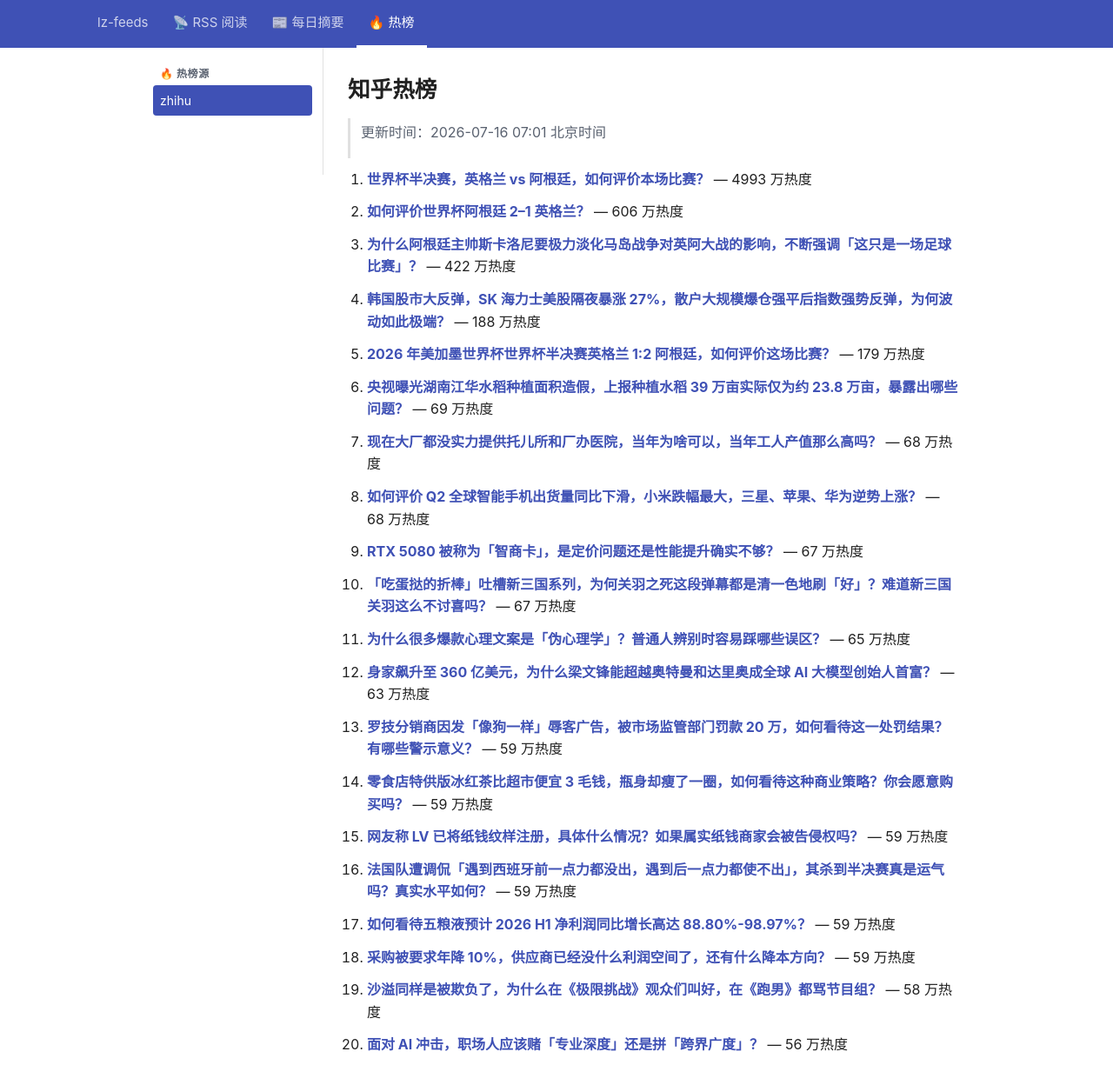
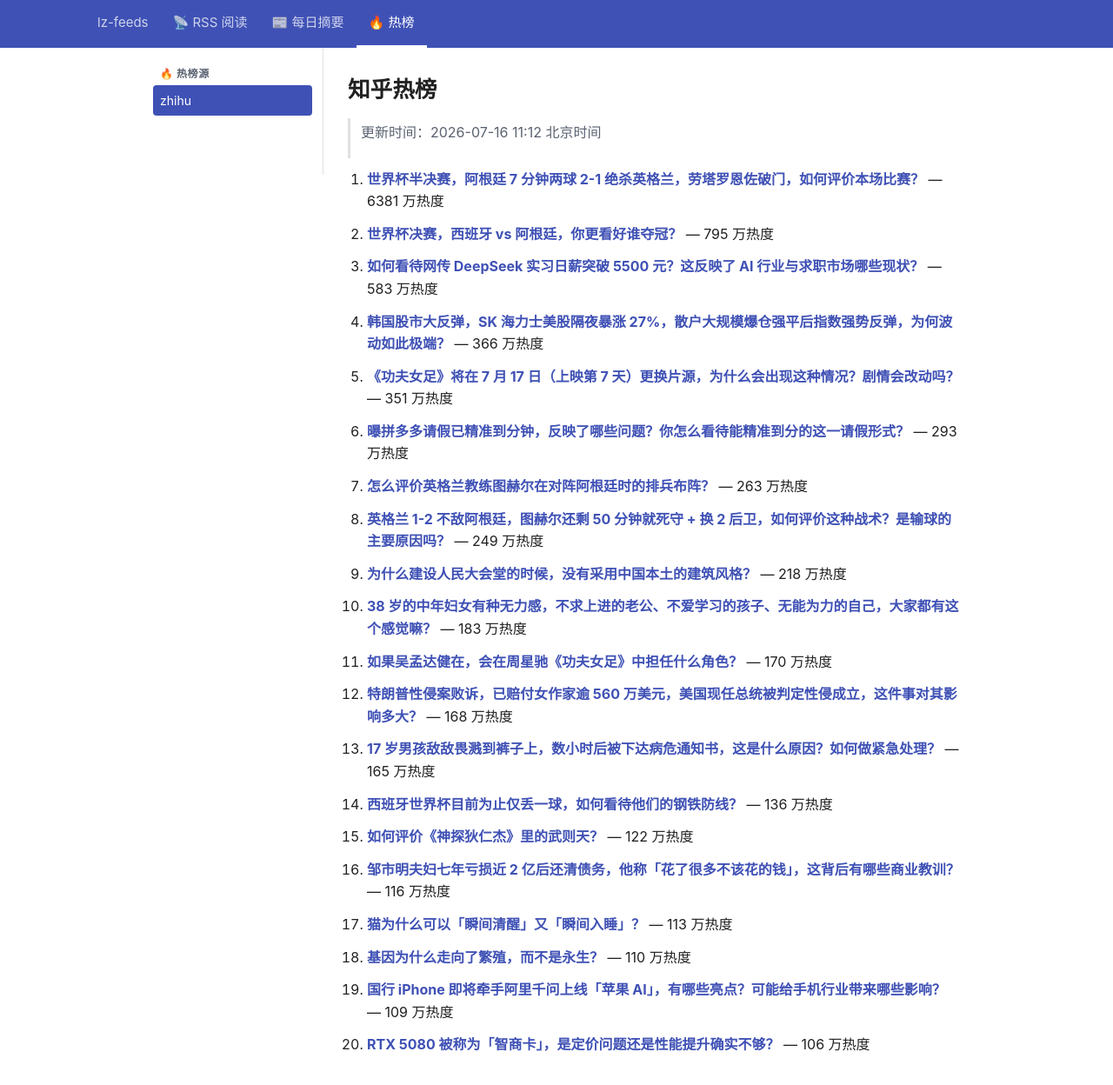
Before and after one commit to lizhang0101/lz-feeds, a Jekyll site: the page built from _hotlist/zhihu.md, in a window 1280 px wide and 1279 px high. Shown: the top 1248 px of the window at 87% size. Built offline with Jekyll 4.4.1, drawn with Linux system fonts in a browser that asks for light colours.

Commit message:
hotlist: 2026-07-16T03:12Z

```diff
--- a/_hotlist/zhihu.md
+++ b/_hotlist/zhihu.md
@@ -1,48 +1,48 @@
 ---
-updated: 2026-07-16 07:01 北京时间
+updated: 2026-07-16 11:12 北京时间
 count: 20
 ---
 
 # 知乎热榜
 
-> 更新时间：2026-07-16 07:01 北京时间
+> 更新时间：2026-07-16 11:12 北京时间
 
-1. **[世界杯半决赛，英格兰 vs 阿根廷，如何评价本场比赛？](https://www.zhihu.com/question/2060732712101716234)** — 4993 万热度
+1. **[世界杯半决赛，阿根廷 7 分钟两球 2-1 绝杀英格兰，劳塔罗恩佐破门，如何评价本场比赛？](https://www.zhihu.com/question/2060732712101716234)** — 6381 万热度
 
-2. **[如何评价世界杯阿根廷 2–1 英格兰？](https://www.zhihu.com/question/2060954011835151906)** — 606 万热度
+2. **[世界杯决赛，西班牙 vs 阿根廷，你更看好谁夺冠？](https://www.zhihu.com/question/2060953385851957613)** — 795 万热度
 
-3. **[为什么阿根廷主帅斯卡洛尼要极力淡化马岛战争对英阿大战的影响，不断强调「这只是一场足球比赛」？](https://www.zhihu.com/question/2060664652996900553)** — 422 万热度
+3. **[如何看待网传 DeepSeek 实习日薪突破 5500 元？这反映了 AI 行业与求职市场哪些现状？](https://www.zhihu.com/question/2060769193977280048)** — 583 万热度
 
-4. **[韩国股市大反弹，SK 海力士美股隔夜暴涨 27%，散户大规模爆仓强平后指数强势反弹，为何波动如此极端？](https://www.zhihu.com/question/2060658036918719165)** — 188 万热度
+4. **[韩国股市大反弹，SK 海力士美股隔夜暴涨 27%，散户大规模爆仓强平后指数强势反弹，为何波动如此极端？](https://www.zhihu.com/question/2060658036918719165)** — 366 万热度
 
-5. **[2026 年美加墨世界杯世界杯半决赛英格兰 1:2 阿根廷，如何评价这场比赛？](https://www.zhihu.com/question/2060922037816799584)** — 179 万热度
+5. **[《功夫女足》将在 7 月 17 日（上映第 7 天）更换片源，为什么会出现这种情况？剧情会改动吗？](https://www.zhihu.com/question/2060771091736425253)** — 351 万热度
 
-6. **[央视曝光湖南江华水稻种植面积造假，上报种植水稻 39 万亩实际仅为约 23.8 万亩，暴露出哪些问题？](https://www.zhihu.com/question/2060642883007247443)** — 69 万热度
+6. **[曝拼多多请假已精准到分钟，反映了哪些问题？你怎么看待能精准到分的这一请假形式？](https://www.zhihu.com/question/2060477471263122436)** — 293 万热度
 
-7. **[现在大厂都没实力提供托儿所和厂办医院，当年为啥可以，当年工人产值那么高吗？](https://www.zhihu.com/question/2055337846555391286)** — 68 万热度
+7. **[怎么评价英格兰教练图赫尔在对阵阿根廷时的排兵布阵？](https://www.zhihu.com/question/2060957181042806901)** — 263 万热度
 
-8. **[如何评价 Q2 全球智能手机出货量同比下滑，小米跌幅最大，三星、苹果、华为逆势上涨？](https://www.zhihu.com/question/2060476741349646921)** — 68 万热度
+8. **[英格兰 1-2 不敌阿根廷，图赫尔还剩 50 分钟就死守 + 换 2 后卫，如何评价这种战术？是输球的主要原因吗？](https://www.zhihu.com/question/2060986883639698691)** — 249 万热度
 
-9. **[RTX 5080 被称为「智商卡」，是定价问题还是性能提升确实不够？](https://www.zhihu.com/question/2048040799431038451)** — 67 万热度
+9. **[为什么建设人民大会堂的时候，没有采用中国本土的建筑风格？](https://www.zhihu.com/question/2052009717355090086)** — 218 万热度
 
-10. **[「吃蛋挞的折棒」吐槽新三国系列，为何关羽之死这段弹幕都是清一色地刷「好」？难道新三国关羽这么不讨喜吗？](https://www.zhihu.com/question/2057238395152242354)** — 67 万热度
+10. **[38 岁的中年妇女有种无力感，不求上进的老公、不爱学习的孩子、无能为力的自己，大家都有这个感觉嘛？](https://www.zhihu.com/question/666689112)** — 183 万热度
 
-11. **[为什么很多爆款心理文案是「伪心理学」？普通人辨别时容易踩哪些误区？](https://www.zhihu.com/question/2059920152658027762)** — 65 万热度
+11. **[如果吴孟达健在，会在周星驰《功夫女足》中担任什么角色？](https://www.zhihu.com/question/2059894582096270775)** — 170 万热度
 
-12. **[身家飙升至 360 亿美元，为什么梁文锋能超越奥特曼和达里奥成全球 AI 大模型创始人首富？](https://www.zhihu.com/question/2060645375338180828)** — 63 万热度
+12. **[特朗普性侵案败诉，已赔付女作家逾 560 万美元，美国现任总统被判定性侵成立，这件事对其影响多大？](https://www.zhihu.com/question/2060762952576323839)** — 168 万热度
 
-13. **[罗技分销商因发「像狗一样」辱客广告，被市场监管部门罚款 20 万，如何看待这一处罚结果？有哪些警示意义？](https://www.zhihu.com/question/2060545155124441600)** — 59 万热度
+13. **[17 岁男孩敌敌畏溅到裤子上，数小时后被下达病危通知书，这是什么原因？如何做紧急处理？](https://www.zhihu.com/question/2060390753055123000)** — 165 万热度
 
-14. **[零食店特供版冰红茶比超市便宜 3 毛钱，瓶身却瘦了一圈，如何看待这种商业策略？你会愿意购买吗？](https://www.zhihu.com/question/2060032728419001271)** — 59 万热度
+14. **[西班牙世界杯目前为止仅丢一球，如何看待他们的钢铁防线？](https://www.zhihu.com/question/2060665738398888475)** — 136 万热度
 
-15. **[网友称 LV 已将纸钱纹样注册，具体什么情况？如果属实纸钱商家会被告侵权吗？](https://www.zhihu.com/question/2060484366321415392)** — 59 万热度
+15. **[如何评价《神探狄仁杰》里的武则天？](https://www.zhihu.com/question/2043253227672555990)** — 122 万热度
 
-16. **[法国队遭调侃「遇到西班牙前一点力都没出，遇到后一点力都使不出」，其杀到半决赛真是运气吗？真实水平如何？](https://www.zhihu.com/question/2060756732121276647)** — 59 万热度
+16. **[邹市明夫妇七年亏损近 2 亿后还清债务，他称「花了很多不该花的钱」，这背后有哪些商业教训？](https://www.zhihu.com/question/2060774906619601068)** — 116 万热度
 
-17. **[如何看待五粮液预计 2026 H1 净利润同比增长高达 88.80%-98.97%？](https://www.zhihu.com/question/2060663598305599630)** — 59 万热度
+17. **[猫为什么可以「瞬间清醒」又「瞬间入睡」？](https://www.zhihu.com/question/657777049)** — 113 万热度
 
-18. **[采购被要求年降 10%，供应商已经没什么利润空间了，还有什么降本方向？](https://www.zhihu.com/question/2042739595566118238)** — 59 万热度
+18. **[基因为什么走向了繁殖，而不是永生？](https://www.zhihu.com/question/2060328828980011019)** — 110 万热度
 
-19. **[沙溢同样是被欺负了，为什么在《极限挑战》观众们叫好，在《跑男》都骂节目组？](https://www.zhihu.com/question/283166946)** — 58 万热度
+19. **[国行 iPhone 即将牵手阿里千问上线「苹果 AI」，有哪些亮点？可能给手机行业带来哪些影响？](https://www.zhihu.com/question/2060770809543758786)** — 109 万热度
 
-20. **[面对 AI 冲击，职场人应该赌「专业深度」还是拼「跨界广度」？](https://www.zhihu.com/question/2058593716542222509)** — 56 万热度
+20. **[RTX 5080 被称为「智商卡」，是定价问题还是性能提升确实不够？](https://www.zhihu.com/question/2048040799431038451)** — 106 万热度
```
